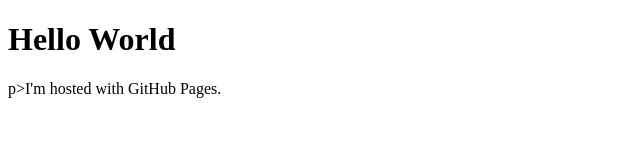
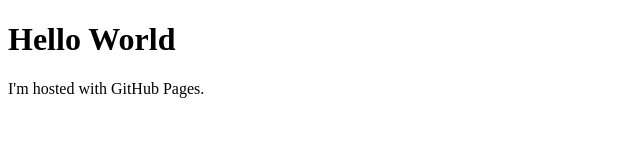
Before and after one commit to adityasingla2/adityasingla233.github.io, a plain HTML site: page index.html in a window 1280 px wide. Shown: the full height of the page, 0-640 px from the left. Drawn offline with Linux system fonts and the light colour scheme.

Commit message:
Commit 1

```diff
--- a/index.html
+++ b/index.html
@@ -2,6 +2,6 @@
 <html>
  <body>
     <h1>Hello World</h1>
-    p>I'm hosted with GitHub Pages.</p>
+    <p>I'm hosted with GitHub Pages.</p>
  </body>
 </html>
```
